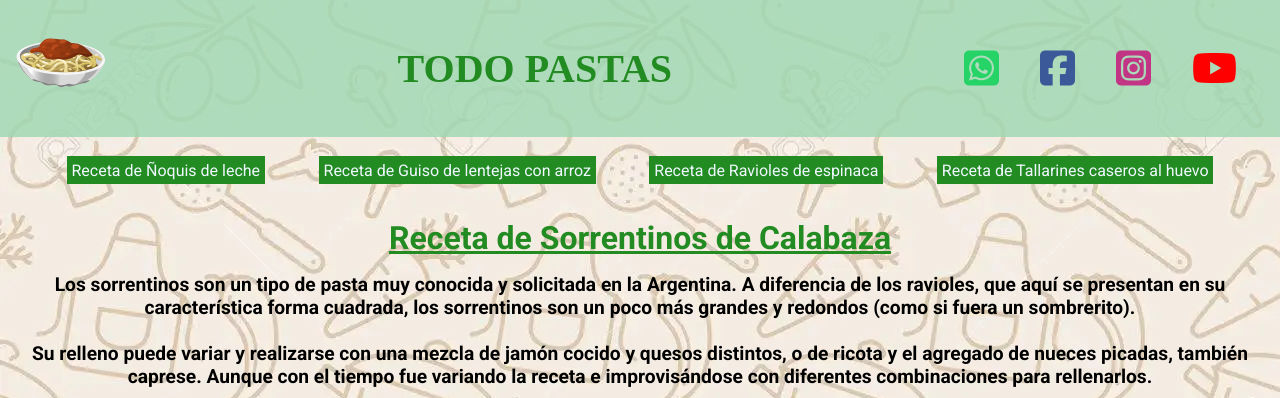
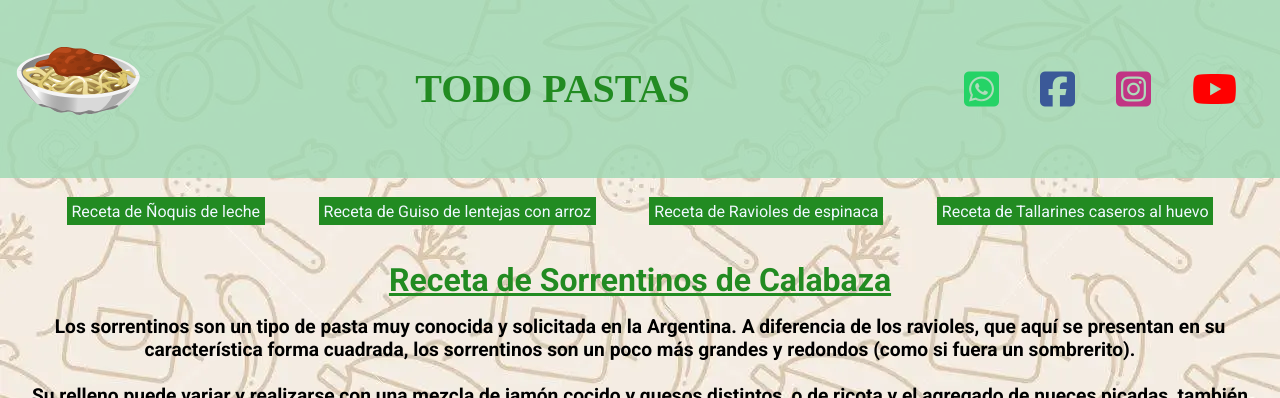
Before and after one commit to francosan10/frontendLP, a plain HTML site: page index.html in a window 1280 px wide. Shown: the top 398 px of the page. Drawn offline with Linux system fonts and the light colour scheme; a web font is replaced by a local one.

Commit message:
correccion de estilos

```diff
--- a/estilos.css/estilos.css
+++ b/estilos.css/estilos.css
@@ -22,7 +22,7 @@ header{
     justify-content: space-between;
 }
 .logo{
-    width: 7vw;
+    width: 10%;
 }
 h1{
     color: forestgreen;
@@ -31,11 +31,11 @@ h1{
 }
 .redes a{
     text-decoration: none;
+    margin-right: 0.5rem;
 }
 .redes i{
     width: 5vw;
     font-size: 2.5rem;
-    margin-right: 0.5rem;
 }
 .wp{
     color: #25D366;
```
Also changed, not shown: 2 other files.
